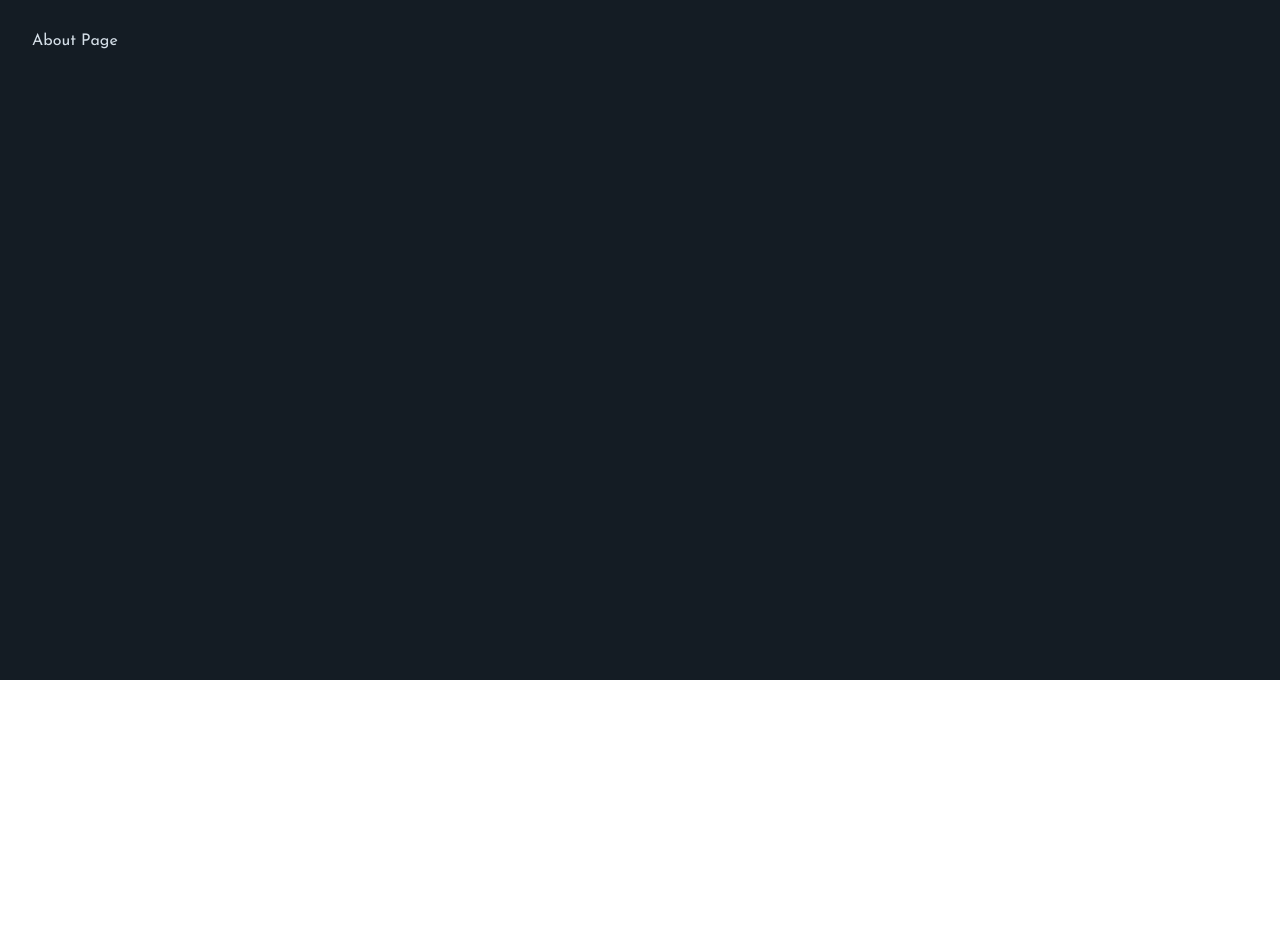
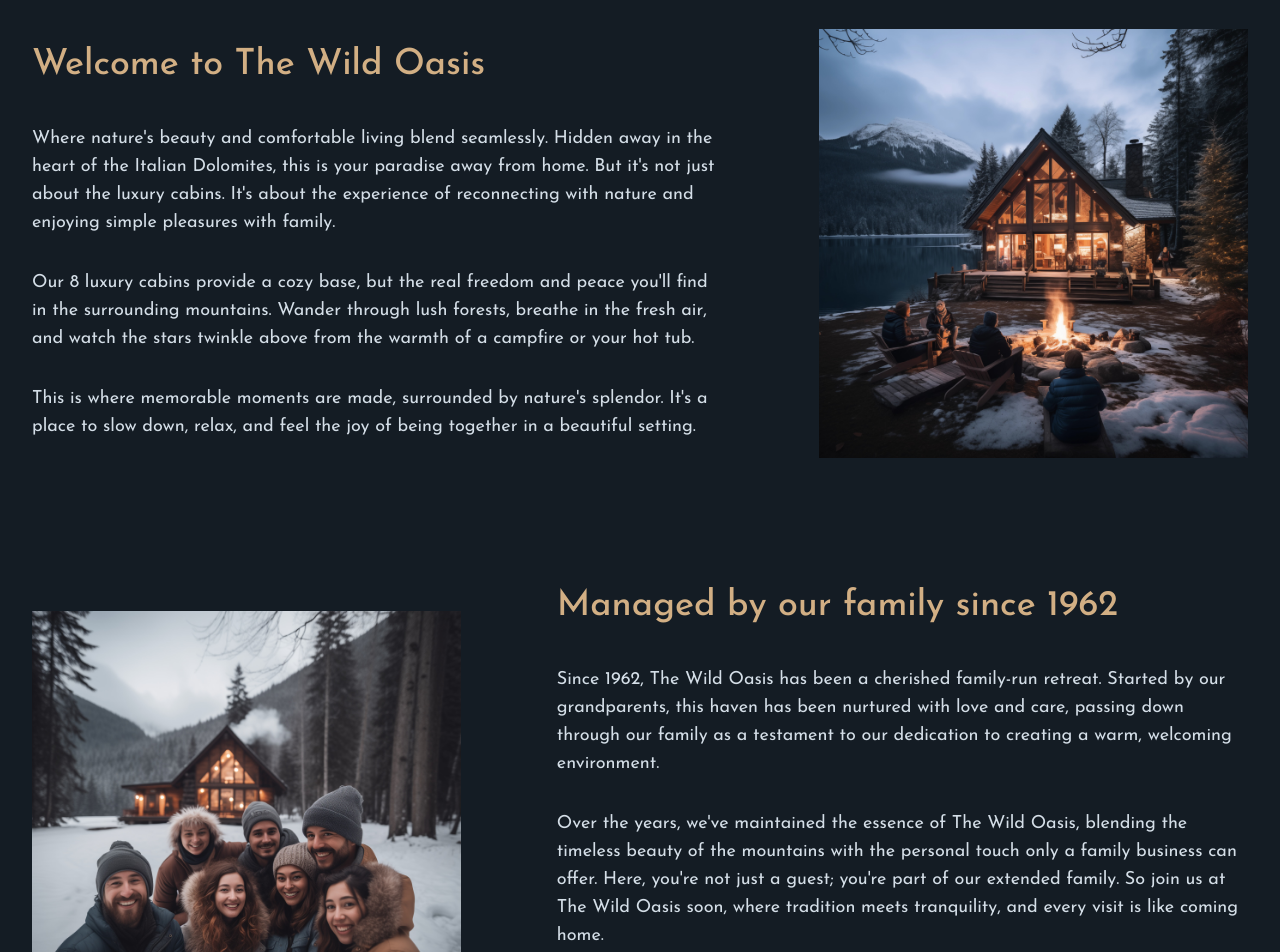
Before and after one commit to FulgurVividus/nextjs-pages-router, a Next.js app: page /about in a window 1280 px wide. Shown: the part 120-1072 px from the top of the page. Before the commit the page ends 800 px from the top, so only its background shows below. Built offline with nearby package versions, Linux system fonts and the light colour scheme.

Commit message:
feat: created Pages

```diff
--- a/pages/about.js
+++ b/pages/about.js
@@ -1,5 +1,89 @@
+import Image from "next/image";
+import image1 from "@/public/about-1.jpg";
+import image2 from "@/public/about-2.jpg";
+import Link from "next/link";
+
 function About() {
-  return <div>About Page</div>;
+  return (
+    <div className="grid grid-cols-5 gap-x-24 gap-y-32 text-lg items-center">
+      <div className="col-span-3">
+        <h1 className="text-4xl mb-10 text-accent-400 font-medium">
+          Welcome to The Wild Oasis
+        </h1>
+
+        <div className="space-y-8">
+          <p>
+            Where nature&apos;s beauty and comfortable living blend seamlessly.
+            Hidden away in the heart of the Italian Dolomites, this is your
+            paradise away from home. But it&apos;s not just about the luxury
+            cabins. It&apos;s about the experience of reconnecting with nature
+            and enjoying simple pleasures with family.
+          </p>
+          <p>
+            Our 8 luxury cabins provide a cozy base, but the real freedom and
+            peace you&apos;ll find in the surrounding mountains. Wander through
+            lush forests, breathe in the fresh air, and watch the stars twinkle
+            above from the warmth of a campfire or your hot tub.
+          </p>
+          <p>
+            This is where memorable moments are made, surrounded by
+            nature&apos;s splendor. It&apos;s a place to slow down, relax, and
+            feel the joy of being together in a beautiful setting.
+          </p>
+        </div>
+      </div>
+
+      <div className="col-span-2">
+        <Image
+          src={image1}
+          alt="Family sitting around a fire pit in front of cabin"
+          placeholder="blur"
+          quality={80}
+        />
+      </div>
+
+      <div className="relative aspect-square col-span-2">
+        <Image
+          src="/about-2.jpg"
+          fill
+          className="object-cover"
+          alt="Family that manages The Wild Oasis"
+        />
+      </div>
+
+      <div className="col-span-3">
+        <h1 className="text-4xl mb-10 text-accent-400 font-medium">
+          Managed by our family since 1962
+        </h1>
+
+        <div className="space-y-8">
+          <p>
+            Since 1962, The Wild Oasis has been a cherished family-run retreat.
+            Started by our grandparents, this haven has been nurtured with love
+            and care, passing down through our family as a testament to our
+            dedication to creating a warm, welcoming environment.
+          </p>
+          <p>
+            Over the years, we&apos;ve maintained the essence of The Wild Oasis,
+            blending the timeless beauty of the mountains with the personal
+            touch only a family business can offer. Here, you&apos;re not just a
+            guest; you&apos;re part of our extended family. So join us at The
+            Wild Oasis soon, where tradition meets tranquility, and every visit
+            is like coming home.
+          </p>
+
+          <div>
+            <Link
+              href="/cabins"
+              className="inline-block mt-4 bg-accent-500 px-8 py-5 text-primary-800 text-lg font-semibold hover:bg-accent-600 transition-all"
+            >
+              Explore our luxury cabins
+            </Link>
+          </div>
+        </div>
+      </div>
+    </div>
+  );
 }
 
 export default About;
--- /dev/null
+++ b/pages/contact.js
@@ -0,0 +1,67 @@
+import { useState } from "react";
+
+function Contact() {
+  const [isSubmitting, setIsSubmitting] = useState(false);
+  const [success, setSuccess] = useState(false);
+  const [message, setMessage] = useState("");
+
+  return (
+    <div>
+      <h1 className="text-4xl mb-8 text-accent-400 font-medium">
+        Any question? Shoot us a message
+      </h1>
+
+      <form className="bg-primary-900 py-10 px-14 text-lg space-y-6 max-w-5xl mx-auto">
+        <div className="space-y-2">
+          <label>Full name</label>
+          <input
+            required
+            className="px-5 py-3 bg-primary-200 text-primary-800 w-full shadow-sm rounded-sm"
+            name="fullName"
+          />
+        </div>
+
+        <div className="space-y-2">
+          <label>Email address</label>
+          <input
+            type="email"
+            name="email"
+            required
+            className="px-5 py-3 bg-primary-200 text-primary-800 w-full shadow-sm rounded-sm"
+          />
+        </div>
+
+        <div className="space-y-2">
+          <label>Subject</label>
+          <select
+            required
+            name="subject"
+            className="px-5 py-3 bg-primary-200 text-primary-800 w-full shadow-sm rounded-sm"
+          >
+            <option value="">Select subject...</option>
+            <option value="booking-enquiry">Booking enquiry</option>
+            <option value="cabin-information">Cabin information</option>
+            <option value="other">Other</option>
+          </select>
+        </div>
+
+        <div className="space-y-2">
+          <label>Message</label>
+          <textarea
+            name="message"
+            className="px-5 py-3 bg-primary-200 text-primary-800 w-full shadow-sm rounded-sm"
+            rows={3}
+          />
+        </div>
+
+        <div className="flex justify-between items-center text-red-500">
+          <button className="bg-accent-500 px-8 py-4 text-primary-800 font-semibold hover:bg-accent-600 transition-all disabled:cursor-not-allowed disabled:bg-gray-500 disabled:text-gray-300">
+            Send message
+          </button>
+        </div>
+      </form>
+    </div>
+  );
+}
+
+export default Contact;
--- a/pages/index.js
+++ b/pages/index.js
@@ -1,15 +1,31 @@
 import Link from "next/link";
+import Image from "next/image";
+import bg from "@/public/bg.png";
 
 function Home() {
   return (
-    <div>
-      <h1>Hello Pages Router</h1>
+    <main className="mt-24">
+      <Image
+        src={bg}
+        fill
+        placeholder="blur"
+        quality={80}
+        className="object-cover object-top"
+        alt="Mountains and forests with two cabins"
+      />
 
-      <div>
-        <Link href="/cabins">Cabins</Link>
-        <Link href="/about">About</Link>
+      <div className="relative z-10 text-center">
+        <h1 className="text-8xl text-primary-50 mb-10 tracking-tight font-normal">
+          Welcome to paradise.
+        </h1>
+        <Link
+          href="/cabins"
+          className="bg-accent-500 px-8 py-6 text-primary-800 text-lg font-semibold hover:bg-accent-600 transition-all"
+        >
+          Explore luxury cabins
+        </Link>
       </div>
-    </div>
+    </main>
   );
 }
 
```
